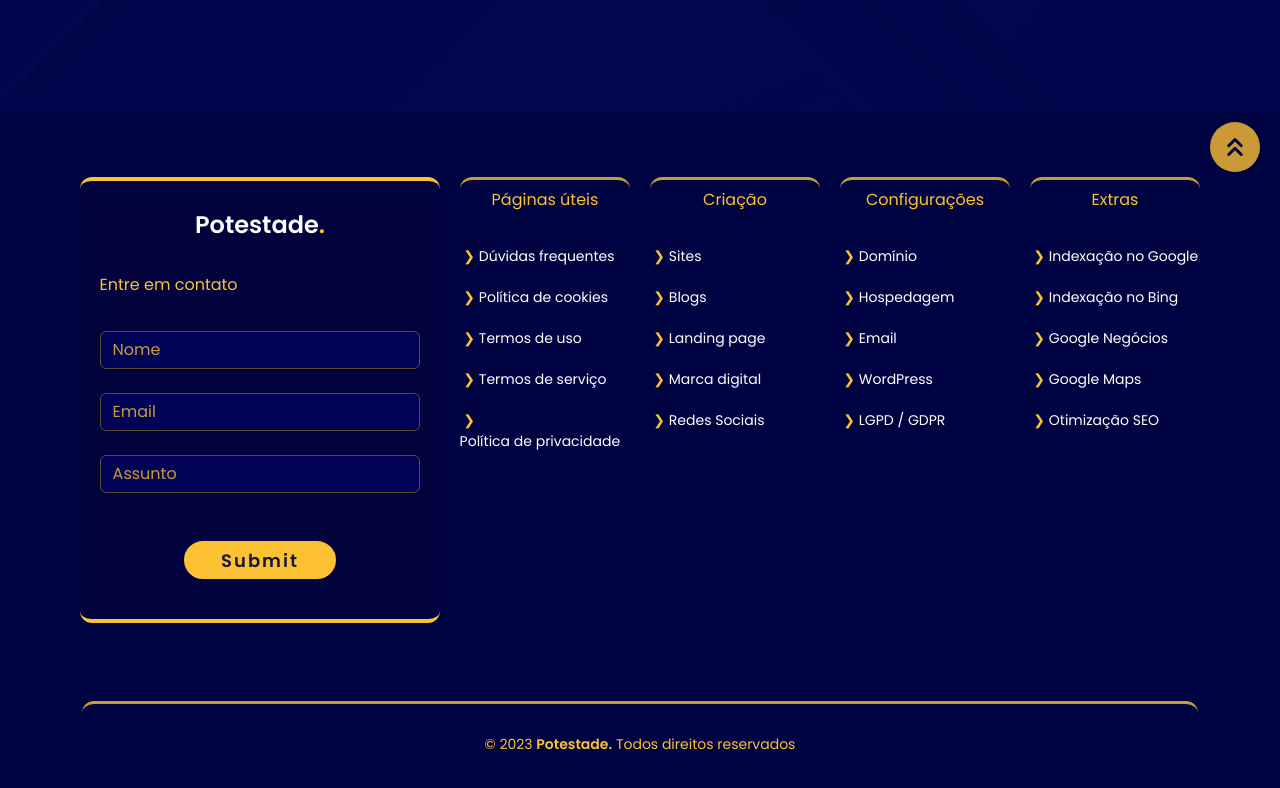
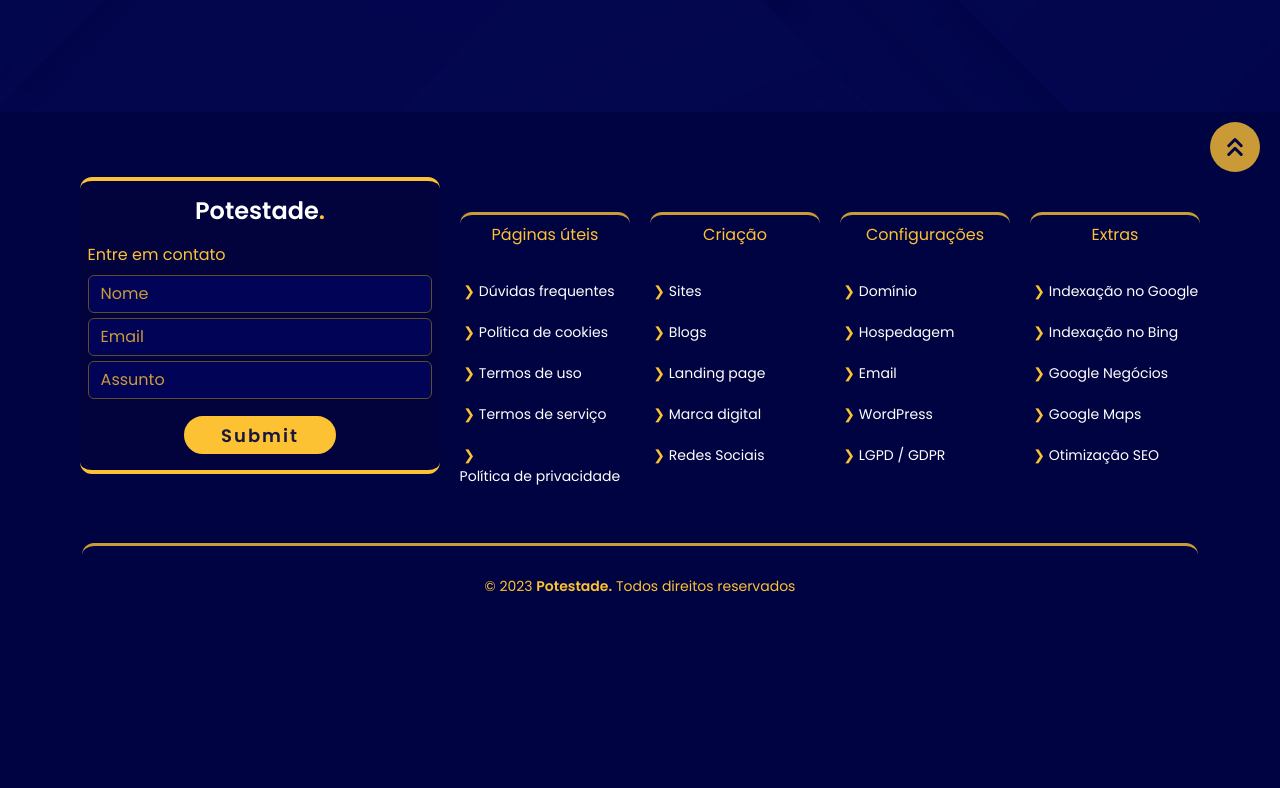
Before and after one commit to Potestade/potestade.github.io, a plain HTML site: page index.html in a window 1280 px wide. Shown: the part 688-1476 px from the top of the page. After the commit the page ends 1365 px from the top, so only its background shows below. Drawn offline with Linux system fonts and the light colour scheme.

Commit message:
Atualizando
Atualizando

```diff
--- a/assets/css/Footer.css
+++ b/assets/css/Footer.css
@@ -23,7 +23,7 @@
   /*border-bottom: 3px solid rgba(253,193,52,0.8);*/
   border-top: 3px solid rgba(253,193,52,0.8);
   padding: 8px 0px;
-  margin-top: 5px;
+  margin-top: 40px;
 }
 
 ol, ul {
@@ -159,7 +159,7 @@ img, svg {
 #footer .footer-top .footer-info .form-label {
   text-align: left;
   display: flex;
-  padding-bottom: 10px;
+  /*padding-bottom: 2px;*/
   font-size: 16px;
   color: #fdc134;
 }
@@ -245,6 +245,12 @@ img, svg {
 
 .form-control {
   background-color: #000356;
+  text-align: left;
+  display: flex;
+  margin-bottom: 5px;
+  font-size: 16px;
+  color: #fdc134;
+  border: var(--bs-border-width) solid #5c4e2e;
 }
 
 .form-control:focus {
@@ -259,8 +265,3 @@ img, svg {
   color: rgba(253,193,52,0.8);
   opacity: 1;
 }
-
-.form-control {
-  color: #fdc134;
-  border: var(--bs-border-width) solid #5c4e2e;
-}
--- a/index.html
+++ b/index.html
@@ -80,13 +80,13 @@
         <div class="footer-top">
             <div class="container">
                 <div class="row">
-                    <div class="col-md-12 col-lg-4">
-                        <div class="footer-info mb-5 pb-3" style="padding-bottom: 10px;">
+                    <div class="col-md-12 col-lg-4 mb-0 pb-0">
+                        <div class="footer-info ps-2 pe-2 mb-0 pb-2 pt-3" style="padding-bottom: 10px;">
                             <h3>Potestade<span>.</span></h3>
-                            <form class="py-2" data-bss-recipient="d5c1424217e793db12cc8eb8126b60aa" data-bss-subject="Contado Potestade" data-bss-loading-message="Enviando" data-bss-success-title="Sucesso" data-bss-success-message="Sua mensagem foi enviada" data-bss-error-title="Erro" data-bss-error-message="Ocorreu um erro ao enviar a mensagem, tente novamente" data-bss-empty-form-message="Preencha todos os campos" data-bss-close="Fechar"><label class="form-label mt-3">Entre em contato</label><input class="form-control mt-4" type="text" name="Nome" placeholder="Nome"><input class="form-control mt-4" type="email" name="Email" placeholder="Email"><input class="form-control mt-4 mb-4" type="text" name="Assunto" placeholder="Assunto"><input class="btn btn-primary mt-4 my-3" type="submit" style="height: 38px;margin: 12px 0px;padding: 0px 35px;font-size: 18px;font-weight: bold;padding-top: 0px;"></form>
+                            <form class="py-2" data-bss-recipient="d5c1424217e793db12cc8eb8126b60aa" data-bss-subject="Contado Potestade" data-bss-loading-message="Enviando" data-bss-success-title="Sucesso" data-bss-success-message="Sua mensagem foi enviada" data-bss-error-title="Erro" data-bss-error-message="Ocorreu um erro ao enviar a mensagem, tente novamente" data-bss-empty-form-message="Preencha todos os campos" data-bss-close="Fechar"><label class="form-label">Entre em contato</label><input class="form-control" type="text" name="Nome" placeholder="Nome"><input class="form-control" type="email" name="Email" placeholder="Email"><input class="form-control" type="text" name="Assunto" placeholder="Assunto"><input class="btn btn-primary mb-0" type="submit" style="height: 38px;margin: 12px 0px;padding: 0px 35px;font-size: 18px;font-weight: bold;padding-top: 0px;"></form>
                         </div>
                     </div>
-                    <div class="col-6 col-md-6 col-lg-2 footer-links">
+                    <div class="col-6 col-md-6 col-lg-2 footer-links mb-0">
                         <p>Páginas úteis<br></p>
                         <ul class="list-unstyled">
                             <li>&nbsp;❯&nbsp;<a href="https://gilmarwebdesign.com.br/uteis/faq.html">Dúvidas frequentes</a></li>
@@ -96,7 +96,7 @@
                             <li>&nbsp;❯&nbsp;<a href="https://gilmarwebdesign.com.br/uteis/politica-de-privacidade.html">Política de privacidade</a></li>
                         </ul>
                     </div>
-                    <div class="col-6 col-md-6 col-lg-2 footer-links">
+                    <div class="col-6 col-md-6 col-lg-2 footer-links pb-0 mb-0">
                         <p>Criação<br></p>
                         <ul class="list-unstyled">
                             <li class="focus-ring">&nbsp;❯&nbsp;<a href="https://gilmarwebdesign.com.br/servicos/criacao-de-site.html">Sites</a></li>
@@ -106,7 +106,7 @@
                             <li>&nbsp;❯&nbsp;<a href="https://gilmarwebdesign.com.br/servicos/criacao-de-site.html#sociais">Redes Sociais</a></li>
                         </ul>
                     </div>
-                    <div class="col-6 col-md-6 col-lg-2 footer-links">
+                    <div class="col-6 col-md-6 col-lg-2 footer-links mb-0">
                         <p>Configurações<br></p>
                         <ul class="list-unstyled">
                             <li>&nbsp;❯&nbsp;<a href="https://gilmarwebdesign.com.br/configuracao/configuracao-de-dominio.html">Domínio</a></li>
@@ -116,7 +116,7 @@
                             <li>&nbsp;❯&nbsp;<a href="https://gilmarwebdesign.com.br/configuracao/configuracao-de-lgpd.html">LGPD / GDPR</a></li>
                         </ul>
                     </div>
-                    <div class="col-6 col-md-6 col-lg-2 footer-links">
+                    <div class="col-6 col-md-6 col-lg-2 footer-links mt-0 mb-0">
                         <p>Extras<br></p>
                         <ul class="list-unstyled">
                             <li>&nbsp;❯&nbsp;<a href="https://gilmarwebdesign.com.br/extra/indexacao-no-google.html">Indexação no Google</a></li>
```
